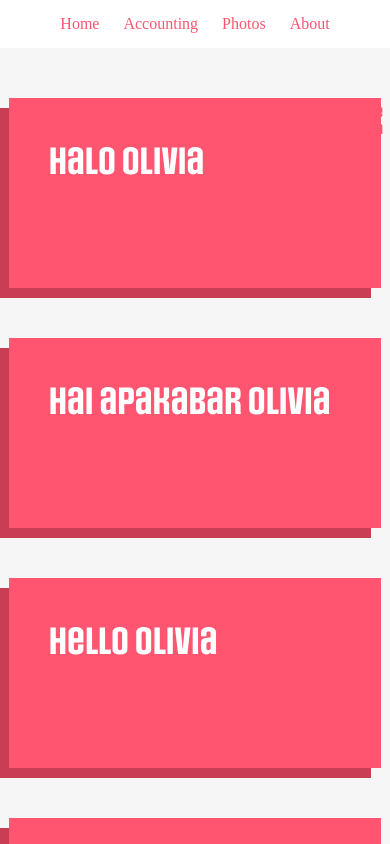
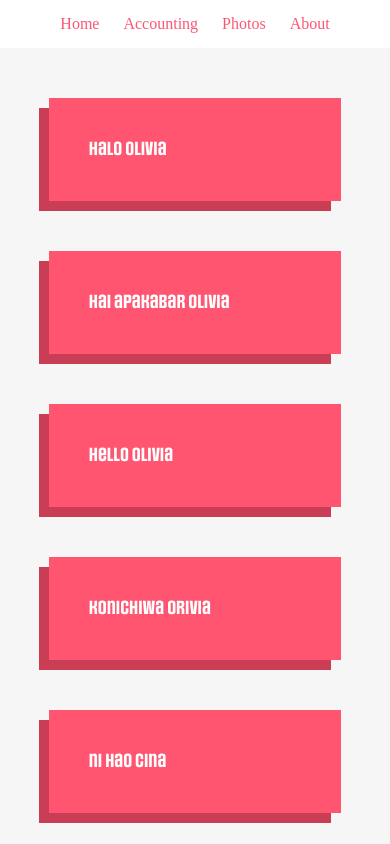
Before and after one commit to sshivahh/bloom-orange, a React (Create React App) app: page / in a window 390 px wide. Shown: the top 844 px of the page. Built offline with nearby package versions, Linux system fonts and the light colour scheme; a web font is replaced by a local one.

Commit message:
logo pindah ke navbar, ilang di mobile

```diff
--- a/src/Components/Navbar.jsx
+++ b/src/Components/Navbar.jsx
@@ -1,5 +1,5 @@
 import styles from './../Styles/Navbar.module.scss'
-
+import Logo from './Logo';
 function Navbar(){
     return (
         <>
@@ -8,6 +8,7 @@ function Navbar(){
                 <a href="">Accounting</a>
                 <a href="">Photos</a>
                 <a href="">About</a>
+                <Logo />
             </div>
         </>
     )
--- a/src/Pages/Home.jsx
+++ b/src/Pages/Home.jsx
@@ -10,7 +10,6 @@ export default function Home(){
         <>
             <Navbar />
             <div className={styles.container}>
-                <Logo />
                 <div className={styles.cardContainer}>
                     {CardText.map((text) => (
                         <Card text={text} />
--- a/src/Styles/Card.module.scss
+++ b/src/Styles/Card.module.scss
@@ -1,13 +1,13 @@
 .card{
     background-color: #ff5570;
-    height: 300px;
+    height: max-content;
     max-width: 600px;
     min-width: 200px;
     margin: 50px auto;
     box-shadow: -10px 10px 0px 0px #c93e55;
     transition: 150ms;
     transition-timing-function: ease-out;
-    padding: 20px 40px;
+    padding: 40px 0;
 }
 
 .card:hover{
@@ -16,7 +16,7 @@
 
 .text{
     color: white;
-
+    margin: 0px 40px
 }
 
 // .card::before{
@@ -28,7 +28,9 @@
 @media screen and (max-width: 500px){
     .card{
         width: 75vw;
-        height: 150px;
         margin: 50px auto;
+        h1{
+            font-size: 1rem;
+        }
     }
 }
--- a/src/Styles/Logo.module.scss
+++ b/src/Styles/Logo.module.scss
@@ -17,20 +17,18 @@ h1{
     position: absolute;
     right: 0;
     top: 0;
-    margin: 7px;
+    margin: 10px;
     color: #ff5570;
     text-align: right;
 
     h1{
-        font-size:1.5rem;
+        font-size:0.7rem;
         margin: 0px;
     }
 }
 
 @media screen and (max-width: 500px){
     .logo{
-        h1{
-            font-size: 0.75rem;
-        }
+        display: none;
     }
 }
```
